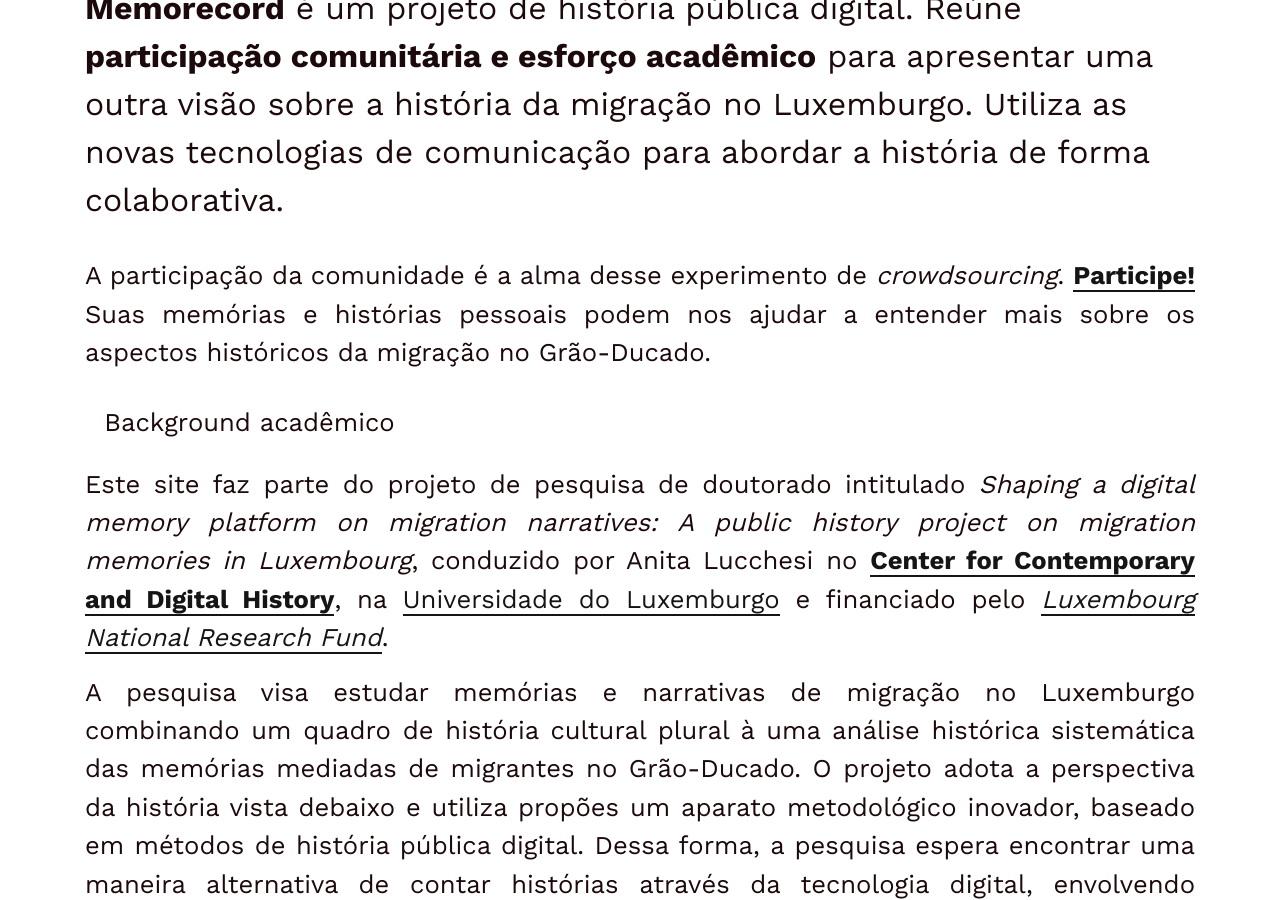
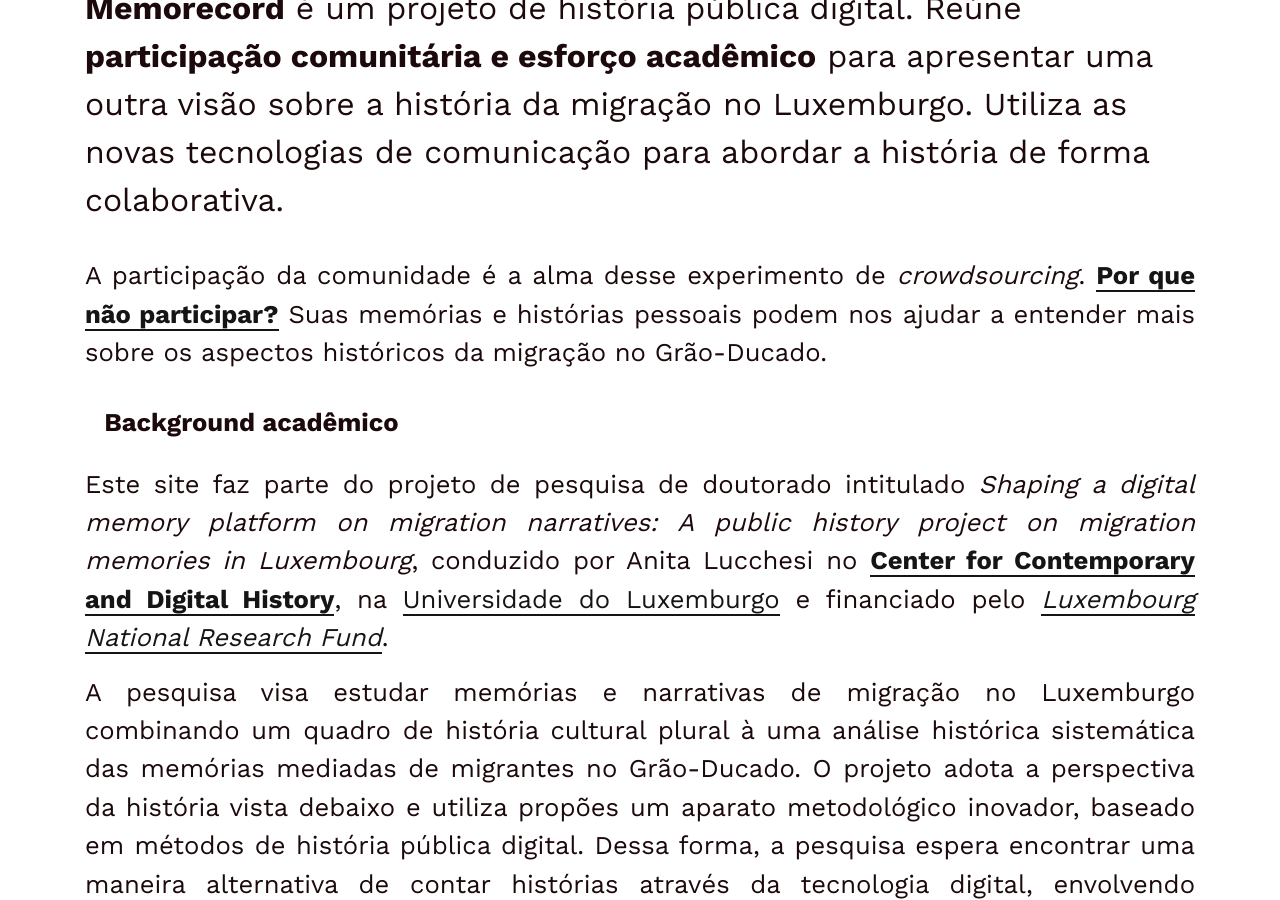
Before and after one commit to C2DH/memorecord, a Jekyll site: the page built from pages/the-project.pt.md, in a window 1280 px wide and 900 px high, scrolled down 376 px. Built offline with Jekyll 4.4.1, drawn with Linux system fonts in a browser that asks for light colours.

Commit message:
update project pt

```diff
--- a/pages/the-project.pt.md
+++ b/pages/the-project.pt.md
@@ -10,10 +10,10 @@ title: O projeto
 
 <!-- more -->
 
-A participação da comunidade é a alma desse experimento de *crowdsourcing*. [**Participe!**](https://memorecord.uni.lu/pt/take-part/) Suas memórias e histórias pessoais podem nos ajudar a entender mais sobre os aspectos históricos da migração no Grão-Ducado.
+A participação da comunidade é a alma desse experimento de *crowdsourcing*. [**Por que não participar?**](https://memorecord.uni.lu/pt/take-part/) Suas memórias e histórias pessoais podem nos ajudar a entender mais sobre os aspectos históricos da migração no Grão-Ducado.
 
 
-## Background acadêmico
+## **Background acadêmico**
 
 Este site faz parte do projeto de pesquisa de doutorado intitulado *Shaping a digital memory platform on migration narratives: A public history project on migration memories in Luxembourg*, conduzido por Anita Lucchesi no [**Center for Contemporary and Digital History**](https://www.c2dh.uni.lu/), na [Universidade do Luxemburgo](https://www.uni.lu/) e financiado pelo [*Luxembourg National Research Fund*](https://www.fnr.Lu).
 
```
